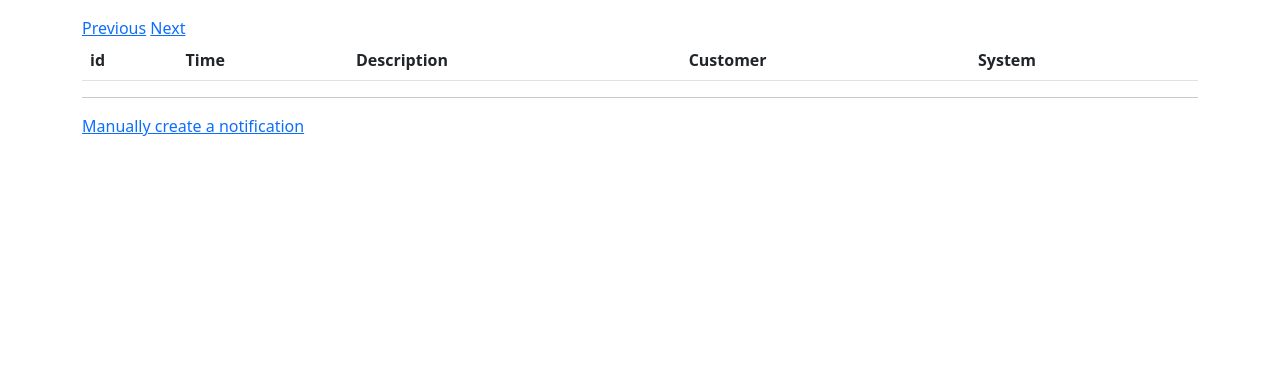
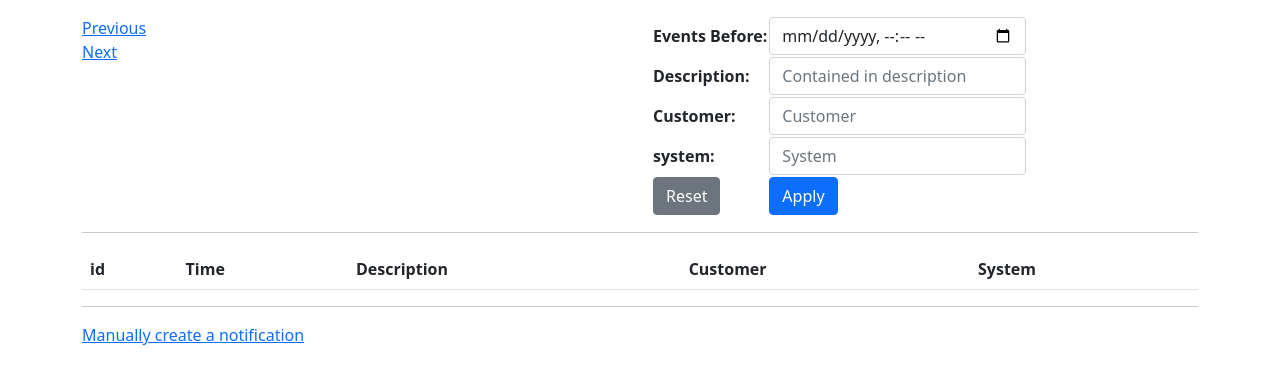
Before and after one commit to sir-ragna/notifier, a Django app: page / in a window 1280 px wide. Shown: the top 384 px of the page. Run offline with Django 3.2, Linux system fonts and the light colour scheme; tables that the repository leaves empty hold one stand-in row (values such as "Sample post"); data that the repository does not hold is empty.

Commit message:
add filter form

```diff
--- a/notifications/forms.py
+++ b/notifications/forms.py
@@ -12,3 +12,17 @@ class NotificationForm(forms.Form):
         widget=forms.TextInput(
             attrs={'class': 'form-control', 'placeholder': 'system xyz'}))
     attachment = forms.FileField(required=False)
+
+class FilterForm(forms.Form):
+    time = forms.DateTimeField(label="Events Before",required=False,
+        widget=forms.DateTimeInput(attrs={'type': 'datetime-local','class': 'form-control datetimepicker-input'})
+            )
+    description = forms.CharField(max_length=1024,required=False,
+        widget=forms.TextInput(
+            attrs={'class': 'form-control', 'placeholder': 'Contained in description'}))
+    customer = forms.CharField(max_length=100,label="Customer",required=False,
+        widget=forms.TextInput(
+            attrs={'class': 'form-control', 'placeholder': 'Customer'}))
+    system = forms.CharField(max_length=100,label="system",required=False,
+        widget=forms.TextInput(
+            attrs={'class': 'form-control', 'placeholder': 'System'}))
--- a/notifications/templates/index.html.j2
+++ b/notifications/templates/index.html.j2
@@ -2,10 +2,29 @@
 
 {% block content %}
 
+<div class="row">
+    <div class="col">
 <a href="{% url 'index' %}?amount={{ amount }}&page={{ previous }}"
 >Previous</a>
+<br>
 <a href="{% url 'index' %}?amount={{ amount }}&page={{ nextpage }}"
 >Next</a>
+    </div>
+    <div class="col">
+    <form method="GET">
+    <table>
+        {{ filter_form.as_table }}
+        {% csrf_token %}
+        <tr>
+        <td><a href="{% url 'index' %}"><button type="button" class="btn btn-secondary">Reset</button></a></td>
+        <td><button class="btn btn-primary" type="submit">Apply</button></td>
+        </tr>
+    </table>
+    </form>
+    </div>
+</div>
+
+<hr>
 
 <table class="table">
 <tr>
@@ -24,7 +43,10 @@
         <td>{{ n.system }}</td>
     </tr>
 {% endfor %}
+
 </table>
+
+
 <hr>
 <a href="{% url 'create notification' %}"
 >Manually create a notification</a>
--- a/notifications/views.py
+++ b/notifications/views.py
@@ -15,18 +15,27 @@ def index(request):
     Shows the last 100 notifications (with infinite scroll?)
     """
     page = 0
+    filter_form = forms.FilterForm(request.GET)
     if request.method == 'GET' and 'amount' in request.GET:
         amount = abs(int(request.GET['amount']))
         if 'page' in request.GET:
             page = abs(int(request.GET['page']))
     else:
         amount = 10
-    notifications = models.Notification.objects.order_by('-time')[page * amount:(page + 1) * amount]
+    if filter_form.is_valid():
+        time = filter_form.cleaned_data['time'] # filter elements before time
+        customer = filter_form.cleaned_data['customer']
+        system = filter_form.cleaned_data['system']
+        description = filter_form.cleaned_data['description']
+        notifications = models.Notification.objects.filter(customer__icontains=customer, system__icontains=system, description__icontains=description).order_by('-time')[page * amount:(page + 1) * amount]
+    else:
+        notifications = models.Notification.objects.order_by('-time')[page * amount:(page + 1) * amount]
     return render(request, "index.html.j2", {
         'notifications': notifications,
         'nextpage': page + 1,
         'previous': page - 1,
         'amount': amount,
+        'filter_form': filter_form,
     })
 
 @csrf_exempt # We'll call this from scripts, not just from webpages (maybe consider ratelimiting)
```
